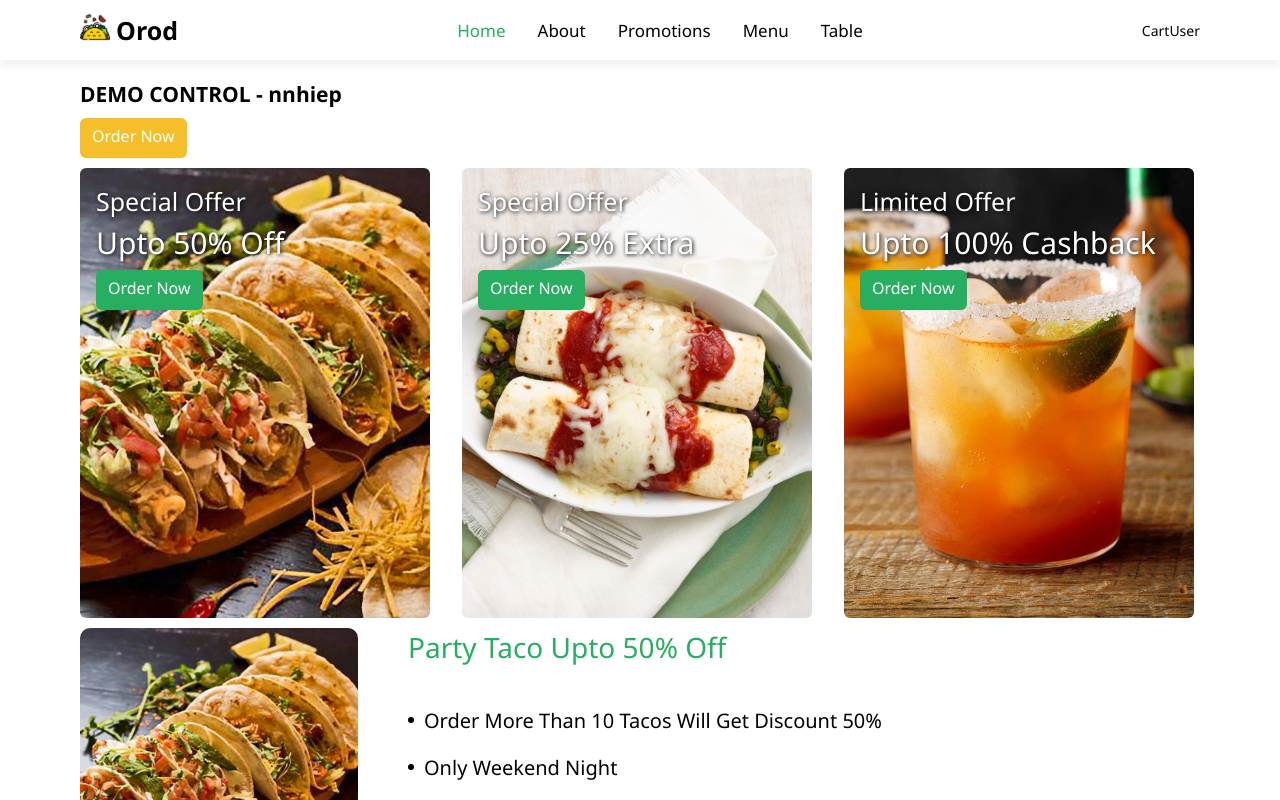
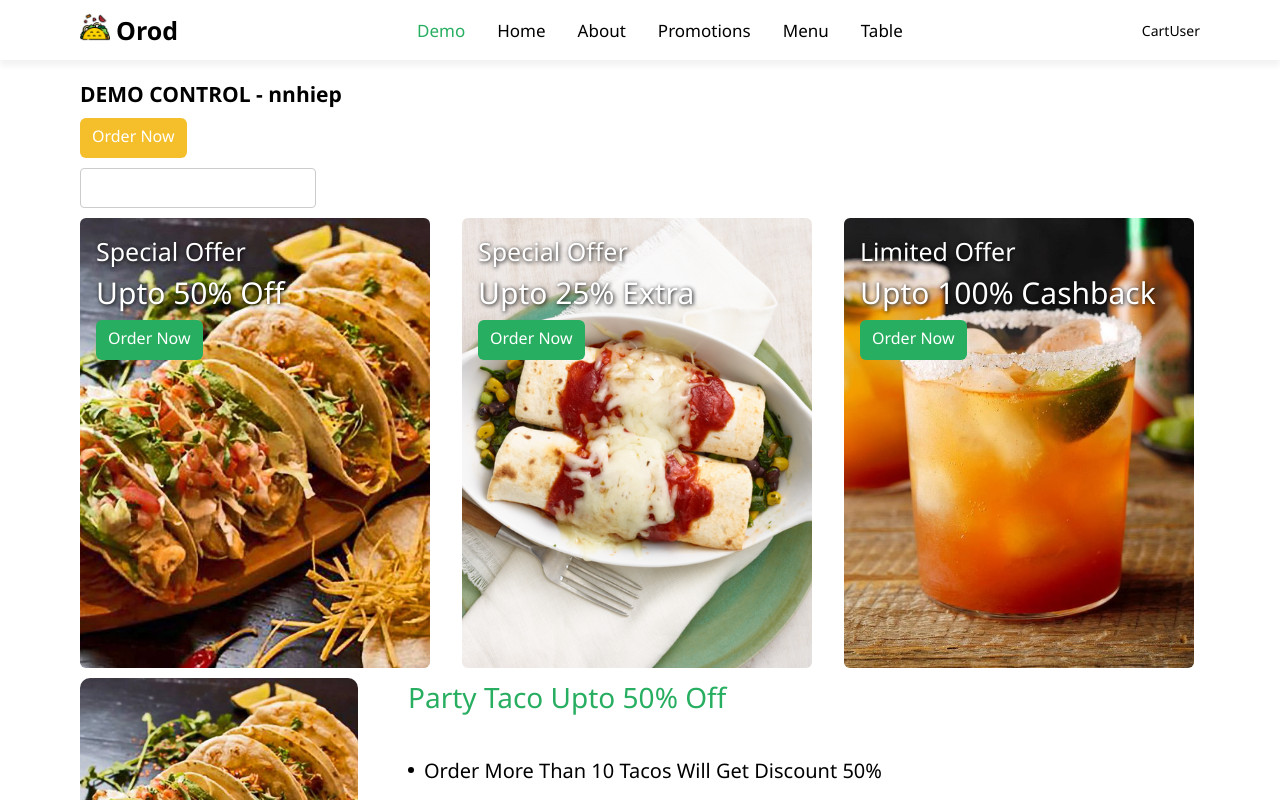
Before and after one commit to nnhiep582k2/BTL_Web_OrderFood, a Vue app: page / in a window 1280 px wide. Shown: the top 800 px of the page. Built offline with nearby package versions, Linux system fonts and the light colour scheme.

Commit message:
feat: complete base textbox

```diff
--- /dev/null
+++ b/src/components/BaseTextBox.vue
@@ -0,0 +1,39 @@
+<template>
+    <div class="base-text-box">
+        <input
+            type="text"
+            :value="modelValue"
+            :style="`width: ${width}`"
+            @change="handleChangeValue"
+        />
+    </div>
+</template>
+
+<script setup lang="ts">
+interface IProps {
+    modelValue: string;
+    width?: string;
+}
+
+const props = withDefaults(defineProps<IProps>(), {
+    width: '236px',
+});
+
+const handleChangeValue = (e: Event) => {
+    console.log((e?.target as HTMLInputElement)?.value);
+};
+</script>
+
+<style lang="scss" scoped>
+.base-text-box {
+    input {
+        display: block;
+        padding: 8px 10px;
+        background-color: white;
+        border-radius: 4px;
+        border: 1px solid #ccc;
+        height: var(--height-control);
+        outline-color: var(--color-primary);
+    }
+}
+</style>
--- a/src/layouts/ContentLayout.vue
+++ b/src/layouts/ContentLayout.vue
@@ -10,6 +10,6 @@
 .content {
     margin: 60px 0 0;
     padding: 20px 80px;
-    min-height: calc(100vh - 56px - 56px);
+    min-height: calc(100vh - 60px - 100px);
 }
 </style>
--- a/src/mocks/HeaderItem.ts
+++ b/src/mocks/HeaderItem.ts
@@ -1 +1,8 @@
-export const HeaderItem = ['Home', 'About', 'Promotions', 'Menu', 'Table'];
+export const HeaderItem = [
+    'Demo',
+    'Home',
+    'About',
+    'Promotions',
+    'Menu',
+    'Table',
+];
--- a/src/router/index.ts
+++ b/src/router/index.ts
@@ -6,12 +6,18 @@ import MenuView from '@/views/MenuView.vue';
 import TableView from '@/views/TableView.vue';
 import LoginView from '@/views/auth/LoginView.vue';
 import RegisterView from '@/views/auth/RegisterView.vue';
+import DemoView from '@/views/demo/DemoView.vue';
 
 const router = createRouter({
     history: createWebHistory(import.meta.env.BASE_URL),
     routes: [
         {
             path: '/',
+            name: 'demo',
+            component: DemoView,
+        },
+        {
+            path: '/home',
             name: 'home',
             component: HomeView,
         },
--- a/src/views/HomeView.vue
+++ b/src/views/HomeView.vue
@@ -1,106 +1,7 @@
 <template>
-    <div class="home-view">
-        <h2 class="m-b-10">DEMO CONTROL - nnhiep</h2>
-        <BaseButton
-            class="m-b-10"
-            text="Order Now"
-            :type="ButtonType.warning"
-        />
-        <div class="d-flex m-b-10">
-            <BaseAds
-                v-for="(item, index) in DataBaseAds"
-                :src="item.src"
-                :key="index"
-            >
-                <template #content>
-                    <div class="title">{{ item.title }}</div>
-                    <div class="discount">{{ item.discount }}</div>
-                    <base-button
-                        :type="item.button.type"
-                        :text="item.button.text"
-                    />
-                </template>
-            </BaseAds>
-        </div>
-        <BasePromotion
-            class="m-b-10"
-            v-for="(item, index) in DataBasePromotions"
-            :src="item.src"
-            :key="index"
-            :title="item.title"
-            :datas="item.datas"
-        />
-        <BaseSelectBox
-            class="m-b-10"
-            v-model="testing.value"
-            :options="options"
-        />
-        <BaseCheckbox
-            class="m-b-10"
-            id="checkedTask"
-            label="checked"
-            v-model="testing.selected"
-        />
-        <BaseRadioGroup
-            class="m-b-10"
-            id="radioCheck"
-            label="radioCheck"
-            v-model="testing.radioCheck"
-            value="First"
-        />
-        <BaseRadioGroup
-            class="m-b-10"
-            id="radioCheck2"
-            label="radioCheck2"
-            v-model="testing.radioCheck"
-            value="second"
-        />
-        <BaseMap class="m-b-10" width="500" height="600" />
-    </div>
+    <div class="home-view">Home</div>
 </template>
 
-<script setup lang="ts">
-import BaseAds from '@/components/BaseAds.vue';
-import BaseButton from '@/components/BaseButton.vue';
-import BasePromotion from '@/components/BasePromotion.vue';
-import BaseMap from '@/components/BaseMap.vue';
-import BaseSelectBox from '@/components/BaseSelectBox.vue';
-import BaseCheckbox from '@/components/BaseCheckbox.vue';
-import BaseRadioGroup from '@/components/BaseRadioGroup.vue';
-import { ButtonType } from '@/enums/ButtonType';
-import { DataBaseAds } from '@/mocks/BaseAds';
-import { DataBasePromotions } from '@/mocks/BasePromotions';
-import { reactive, watch } from 'vue';
+<script setup lang="ts"></script>
 
-const testing = reactive({
-    value: '',
-    selected: '',
-    radioCheck: false,
-});
-
-const options = [
-    {
-        label: 'Normal',
-        value: 'Normal',
-    },
-    {
-        label: 'high',
-        value: 'high',
-    },
-];
-watch(testing, (_, __) => {
-    console.log(testing);
-});
-</script>
-
-<style lang="scss" scoped>
-.title,
-.discount {
-    margin-bottom: 4px;
-    text-shadow: 1px 1px 4px #000000;
-}
-.discount {
-    font-size: 30px;
-    font-weight: 500;
-}
-</style>
+<style lang="scss" scoped></style>
--- /dev/null
+++ b/src/views/demo/DemoView.vue
@@ -0,0 +1,110 @@
+<template>
+    <div class="demo-view">
+        <h2 class="m-b-10">DEMO CONTROL - nnhiep</h2>
+        <BaseButton
+            class="m-b-10"
+            text="Order Now"
+            :type="ButtonType.warning"
+        />
+        <BaseTextBox class="m-b-10" :model-value="textBoxValue" />
+        <div class="d-flex m-b-10">
+            <BaseAds
+                v-for="(item, index) in DataBaseAds"
+                :src="item.src"
+                :key="index"
+            >
+                <template #content>
+                    <div class="title">{{ item.title }}</div>
+                    <div class="discount">{{ item.discount }}</div>
+                    <base-button
+                        :type="item.button.type"
+                        :text="item.button.text"
+                    />
+                </template>
+            </BaseAds>
+        </div>
+        <BasePromotion
+            class="m-b-10"
+            v-for="(item, index) in DataBasePromotions"
+            :src="item.src"
+            :key="index"
+            :title="item.title"
+            :datas="item.datas"
+        />
+        <BaseSelectBox
+            class="m-b-10"
+            v-model="testing.value"
+            :options="options"
+        />
+        <BaseCheckbox
+            class="m-b-10"
+            id="checkedTask"
+            label="checked"
+            v-model="testing.selected"
+        />
+        <BaseRadioGroup
+            class="m-b-10"
+            id="radioCheck"
+            label="radioCheck"
+            v-model="testing.radioCheck"
+            value="First"
+        />
+        <BaseRadioGroup
+            class="m-b-10"
+            id="radioCheck2"
+            label="radioCheck2"
+            v-model="testing.radioCheck"
+            value="second"
+        />
+        <BaseMap class="m-b-10" width="500" height="600" />
+    </div>
+</template>
+
+<script setup lang="ts">
+import BaseAds from '@/components/BaseAds.vue';
+import BaseButton from '@/components/BaseButton.vue';
+import BasePromotion from '@/components/BasePromotion.vue';
+import BaseMap from '@/components/BaseMap.vue';
+import BaseSelectBox from '@/components/BaseSelectBox.vue';
+import BaseCheckbox from '@/components/BaseCheckbox.vue';
+import BaseRadioGroup from '@/components/BaseRadioGroup.vue';
+import BaseTextBox from '@/components/BaseTextBox.vue';
+import { ButtonType } from '@/enums/ButtonType';
+import { DataBaseAds } from '@/mocks/BaseAds';
+import { DataBasePromotions } from '@/mocks/BasePromotions';
+import { reactive, ref, watch } from 'vue';
+
+const textBoxValue = ref<string>('');
+
+const testing = reactive({
+    value: '',
+    selected: '',
+    radioCheck: false,
+});
+
+const options = [
+    {
+        label: 'Normal',
+        value: 'Normal',
+    },
+    {
+        label: 'high',
+        value: 'high',
+    },
+];
+watch(testing, (_, __) => {
+    console.log(testing);
+});
+</script>
+
+<style lang="scss" scoped>
+.title,
+.discount {
+    margin-bottom: 4px;
+    text-shadow: 1px 1px 4px #000000;
+}
+.discount {
+    font-size: 30px;
+    font-weight: 500;
+}
+</style>
```
